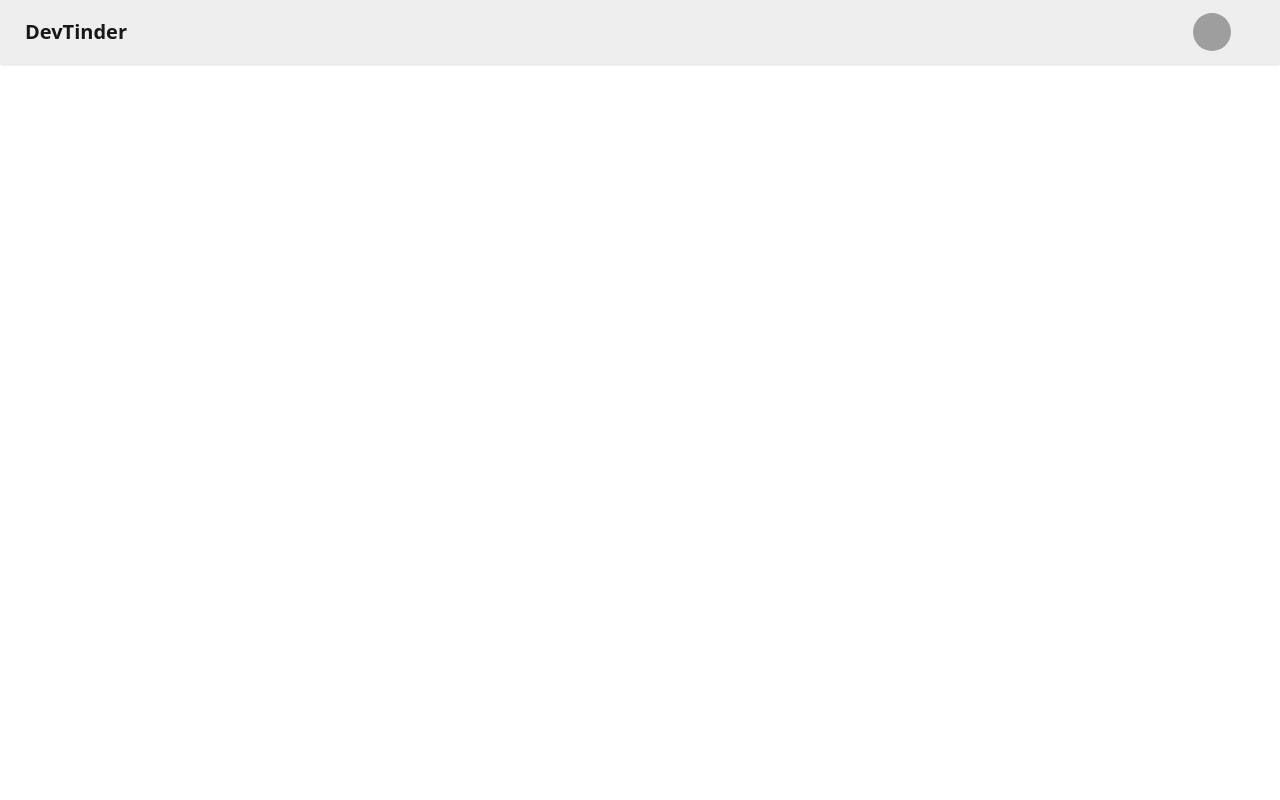
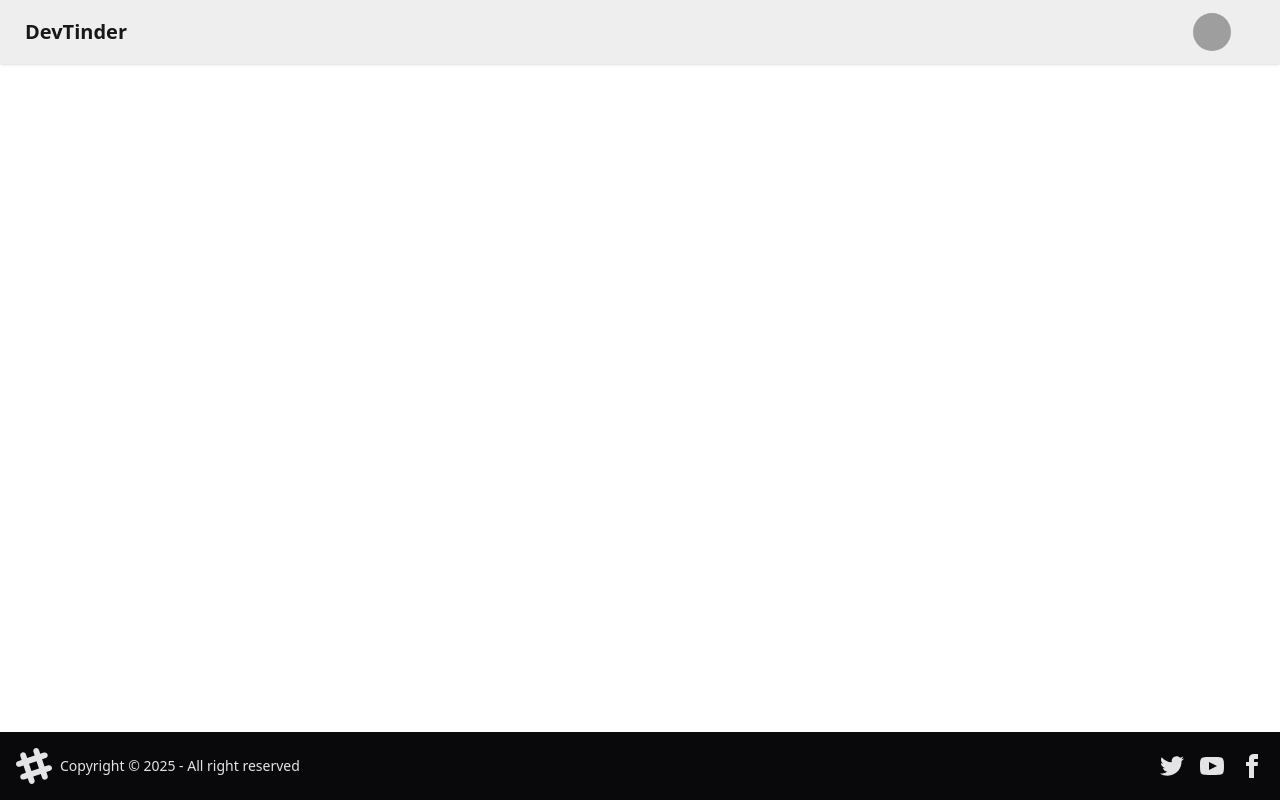
Before and after one commit to Ayush-1706/devTinder-web, a React (Vite) app: page / in a window 1280 px wide. Built offline with nearby package versions, Linux system fonts and the light colour scheme; grey boxes are pictures that could not be loaded.

Commit message:
adding header-footer and routes/outlet

```diff
--- a/package.json
+++ b/package.json
@@ -13,6 +13,7 @@
     "@tailwindcss/vite": "^4.0.12",
     "react": "^19.0.0",
     "react-dom": "^19.0.0",
+    "react-router-dom": "^7.3.0",
     "tailwindcss": "^4.0.12"
   },
   "devDependencies": {
--- a/src/App.jsx
+++ b/src/App.jsx
@@ -1,41 +1,23 @@
-import { useState } from 'react'
-import reactLogo from './assets/react.svg'
-import viteLogo from '/vite.svg'
+import { BrowserRouter, Routes, Route } from 'react-router-dom';
+import Body from './Body';
 import './App.css'
+import Login from './Login';
+import Profile from './Profile';
 
 function App() {
-  const [count, setCount] = useState(0)
 
   return (
-    <div className="navbar bg-base-300 shadow-sm">
-  <div className="flex-1">
-    <a className="btn btn-ghost text-xl">DevTinder</a>
-  </div>
-  <div className="flex-none gap-2">
-    <div className="dropdown dropdown-end mx-10">
-      <div tabIndex={0} role="button" className="btn btn-ghost btn-circle avatar">
-        <div className="w-10 rounded-full">
-          <img
-            alt="Tailwind CSS Navbar component"
-            src="https://img.daisyui.com/images/stock/photo-1534528741775-53994a69daeb.webp" />
-        </div>
-      </div>
-      <ul
-        tabIndex={0}
-        className="menu menu-sm dropdown-content bg-base-100 rounded-box z-1 mt-3 w-52 p-2 shadow">
-        <li>
-          <a className="justify-between">
-            Profile
-            <span className="badge">New</span>
-          </a>
-        </li>
-        <li><a>Settings</a></li>
-        <li><a>Logout</a></li>
-      </ul>
-    </div>
-  </div>
-</div>
-  )
+    <>
+      <BrowserRouter basename='' >
+        <Routes>
+          <Route path="/"  element={<Body />}>
+            <Route path="/login"  element={<Login />} />
+            <Route path="/profile"  element={<Profile />} />
+          </Route>
+        </Routes>
+      </BrowserRouter>
+    </>
+   )
 }
 
 export default App
--- /dev/null
+++ b/src/Body.jsx
@@ -0,0 +1,14 @@
+import React from "react";
+import NavBar from "./NavBar";
+import Footer from "./Footer";
+import { Outlet } from "react-router-dom";
+
+export default function Body() {
+    return(
+        <>
+            <NavBar />
+            <Outlet />
+            <Footer />
+        </>
+    )
+}
--- /dev/null
+++ b/src/Footer.jsx
@@ -0,0 +1,57 @@
+import React from "react";
+
+export default function Footer(){
+    return (
+        <footer className="footer sm:footer-horizontal bg-neutral text-neutral-content items-center p-4 fixed bottom-0">
+        <aside className="grid-flow-col items-center">
+            <svg
+            width="36"
+            height="36"
+            viewBox="0 0 24 24"
+            xmlns="http://www.w3.org/2000/svg"
+            fillRule="evenodd"
+            clipRule="evenodd"
+            className="fill-current">
+            <path
+                d="M22.672 15.226l-2.432.811.841 2.515c.33 1.019-.209 2.127-1.23 2.456-1.15.325-2.148-.321-2.463-1.226l-.84-2.518-5.013 1.677.84 2.517c.391 1.203-.434 2.542-1.831 2.542-.88 0-1.601-.564-1.86-1.314l-.842-2.516-2.431.809c-1.135.328-2.145-.317-2.463-1.229-.329-1.018.211-2.127 1.231-2.456l2.432-.809-1.621-4.823-2.432.808c-1.355.384-2.558-.59-2.558-1.839 0-.817.509-1.582 1.327-1.846l2.433-.809-.842-2.515c-.33-1.02.211-2.129 1.232-2.458 1.02-.329 2.13.209 2.461 1.229l.842 2.515 5.011-1.677-.839-2.517c-.403-1.238.484-2.553 1.843-2.553.819 0 1.585.509 1.85 1.326l.841 2.517 2.431-.81c1.02-.33 2.131.211 2.461 1.229.332 1.018-.21 2.126-1.23 2.456l-2.433.809 1.622 4.823 2.433-.809c1.242-.401 2.557.484 2.557 1.838 0 .819-.51 1.583-1.328 1.847m-8.992-6.428l-5.01 1.675 1.619 4.828 5.011-1.674-1.62-4.829z"></path>
+            </svg>
+            <p>Copyright © {new Date().getFullYear()} - All right reserved</p>
+        </aside>
+        <nav className="grid-flow-col gap-4 md:place-self-center md:justify-self-end">
+            <a>
+            <svg
+                xmlns="http://www.w3.org/2000/svg"
+                width="24"
+                height="24"
+                viewBox="0 0 24 24"
+                className="fill-current">
+                <path
+                d="M24 4.557c-.883.392-1.832.656-2.828.775 1.017-.609 1.798-1.574 2.165-2.724-.951.564-2.005.974-3.127 1.195-.897-.957-2.178-1.555-3.594-1.555-3.179 0-5.515 2.966-4.797 6.045-4.091-.205-7.719-2.165-10.148-5.144-1.29 2.213-.669 5.108 1.523 6.574-.806-.026-1.566-.247-2.229-.616-.054 2.281 1.581 4.415 3.949 4.89-.693.188-1.452.232-2.224.084.626 1.956 2.444 3.379 4.6 3.419-2.07 1.623-4.678 2.348-7.29 2.04 2.179 1.397 4.768 2.212 7.548 2.212 9.142 0 14.307-7.721 13.995-14.646.962-.695 1.797-1.562 2.457-2.549z"></path>
+            </svg>
+            </a>
+            <a>
+            <svg
+                xmlns="http://www.w3.org/2000/svg"
+                width="24"
+                height="24"
+                viewBox="0 0 24 24"
+                className="fill-current">
+                <path
+                d="M19.615 3.184c-3.604-.246-11.631-.245-15.23 0-3.897.266-4.356 2.62-4.385 8.816.029 6.185.484 8.549 4.385 8.816 3.6.245 11.626.246 15.23 0 3.897-.266 4.356-2.62 4.385-8.816-.029-6.185-.484-8.549-4.385-8.816zm-10.615 12.816v-8l8 3.993-8 4.007z"></path>
+            </svg>
+            </a>
+            <a>
+            <svg
+                xmlns="http://www.w3.org/2000/svg"
+                width="24"
+                height="24"
+                viewBox="0 0 24 24"
+                className="fill-current">
+                <path
+                d="M9 8h-3v4h3v12h5v-12h3.642l.358-4h-4v-1.667c0-.955.192-1.333 1.115-1.333h2.885v-5h-3.808c-3.596 0-5.192 1.583-5.192 4.615v3.385z"></path>
+            </svg>
+            </a>
+        </nav>
+        </footer>
+    )
+}
--- /dev/null
+++ b/src/Login.jsx
@@ -0,0 +1,7 @@
+import React from "react";
+
+export default function Login () {
+    return(
+        <div>Login Component</div>
+    )
+}
--- /dev/null
+++ b/src/NavBar.jsx
@@ -0,0 +1,34 @@
+import React from "react";
+
+export default function NavBar () {
+    return(
+    <div className="navbar bg-base-300 shadow-sm">
+    <div className="flex-1">
+      <a className="btn btn-ghost text-xl">DevTinder</a>
+    </div>
+    <div className="flex-none gap-2">
+      <div className="dropdown dropdown-end mx-10">
+        <div tabIndex={0} role="button" className="btn btn-ghost btn-circle avatar">
+          <div className="w-10 rounded-full">
+            <img
+              alt="Tailwind CSS Navbar component"
+              src="https://img.daisyui.com/images/stock/photo-1534528741775-53994a69daeb.webp" />
+          </div>
+        </div>
+        <ul
+          tabIndex={0}
+          className="menu menu-sm dropdown-content bg-base-100 rounded-box z-1 mt-3 w-52 p-2 shadow">
+          <li>
+            <a className="justify-between">
+              Profile
+              <span className="badge">New</span>
+            </a>
+          </li>
+          <li><a>Settings</a></li>
+          <li><a>Logout</a></li>
+        </ul>
+      </div>
+    </div>
+  </div>
+    )
+}
--- /dev/null
+++ b/src/Profile.jsx
@@ -0,0 +1,7 @@
+import React from "react";
+
+export default function Profile () {
+    return(
+        <div>Profile Component</div>
+    )
+}
```
